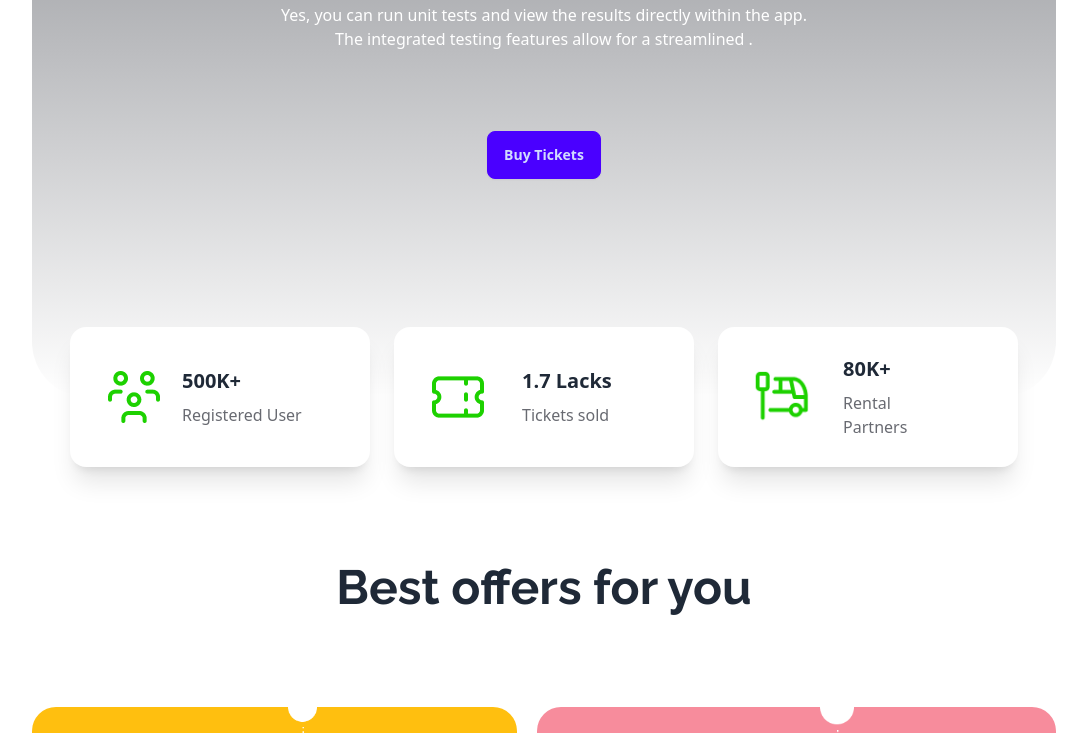
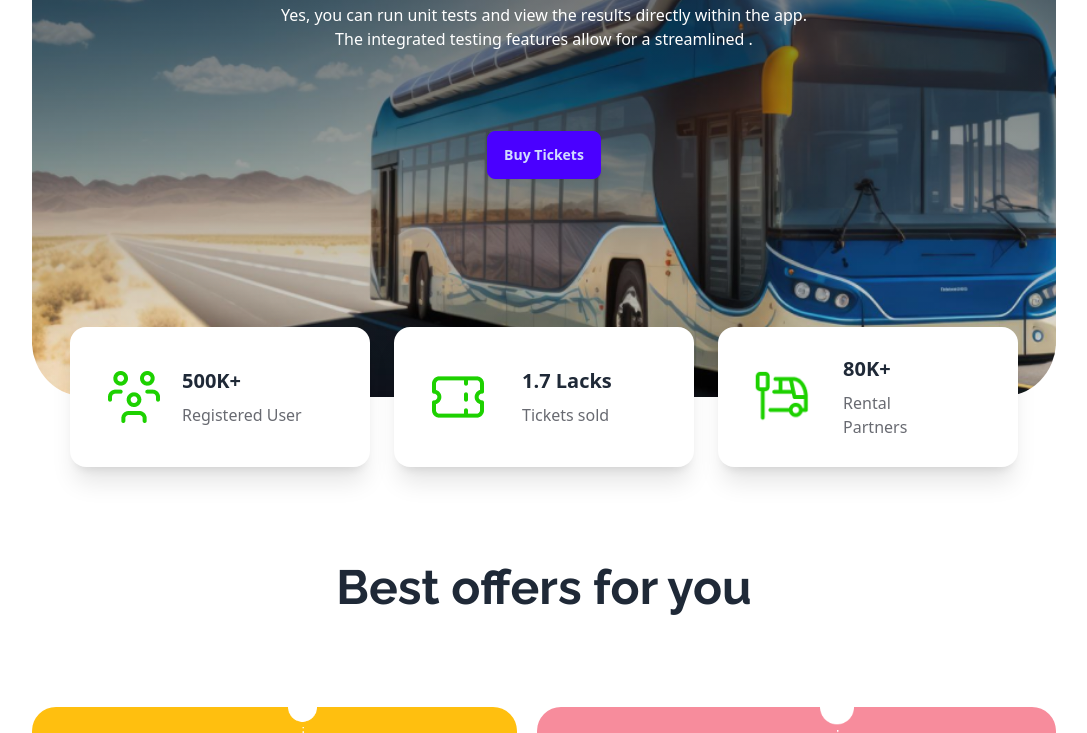
Before and after one commit to OnickAhmed/p-ticket, a plain HTML site: page index.html in a window 1280 px wide. Shown: the part 417-1150 px from the top of the page, without its empty margins (96-1183 px from the left). Drawn offline with nearby package versions, Linux system fonts and the light colour scheme; the site is published under a folder, as on GitHub Pages, so addresses that start at the root find nothing.

Commit message:
style added to fix live site banner bagckground url

```diff
--- a/assets/js/main.js
+++ b/assets/js/main.js
@@ -53,3 +53,6 @@ function ticketDone() {
     errorModal.showModal();
   }
 }
+
+
+// bg-[url('/assets/images/banner.png')] bg-no-repeat bg-cover
--- /dev/null
+++ b/assets/style.css
@@ -0,0 +1,5 @@
+.banner{
+    background-image: url(images/banner.png);
+    background-repeat: no-repeat;
+    background-size: cover;
+}
--- a/index.html
+++ b/index.html
@@ -4,6 +4,7 @@
     <meta charset="UTF-8" />
     <meta name="viewport" content="width=device-width, initial-scale=1.0" />
     <title>P-Ticket</title>
+    <link rel="stylesheet" href="assets/style.css">
     <!-- Custom Style -->
     <style>
       .font-inter {
@@ -104,7 +105,8 @@
       <!-- Banner -->
       <div class="mx-5 lg:mx-32 my-12">
         <div
-          class="min-h-[650px] rounded-[55px] bg-[url('/assets/images/banner.png')] bg-no-repeat bg-cover"
+
+          class="min-h-[650px] rounded-[55px] banner"
         >
           <div
             class="min-h-[650px] rounded-[55px] bg-gradient-to-b from-[#03071280] to-[#03071200]"
```
